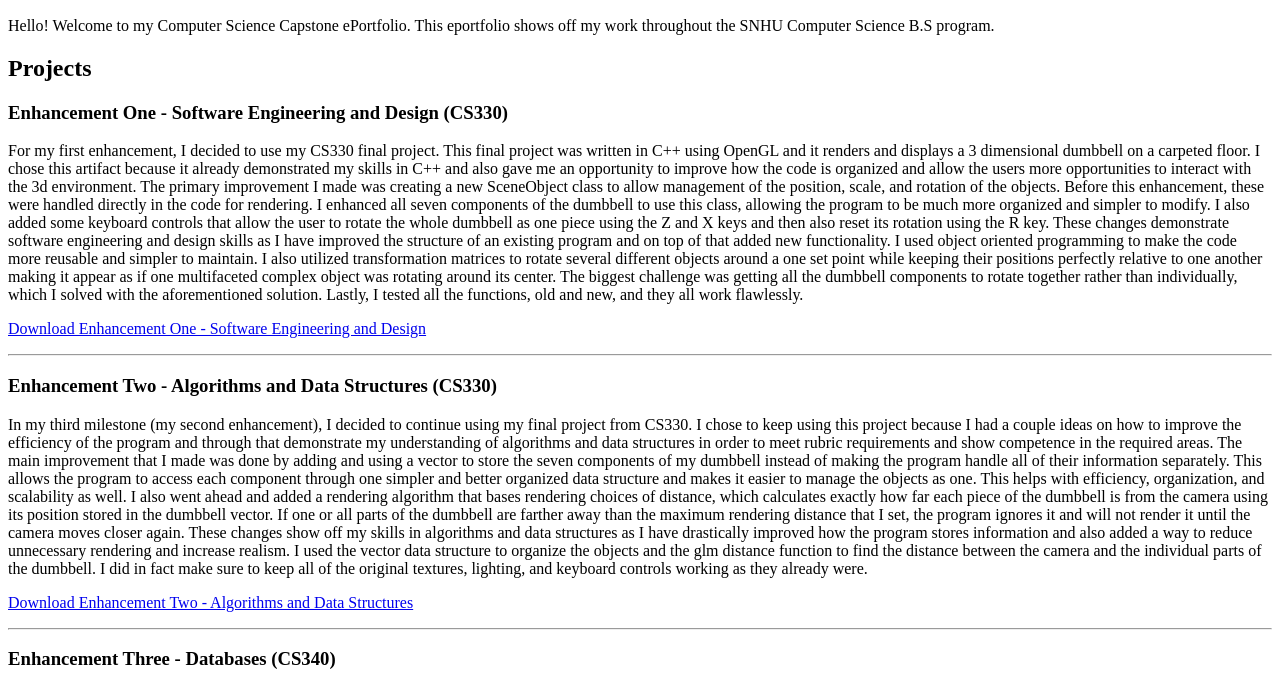
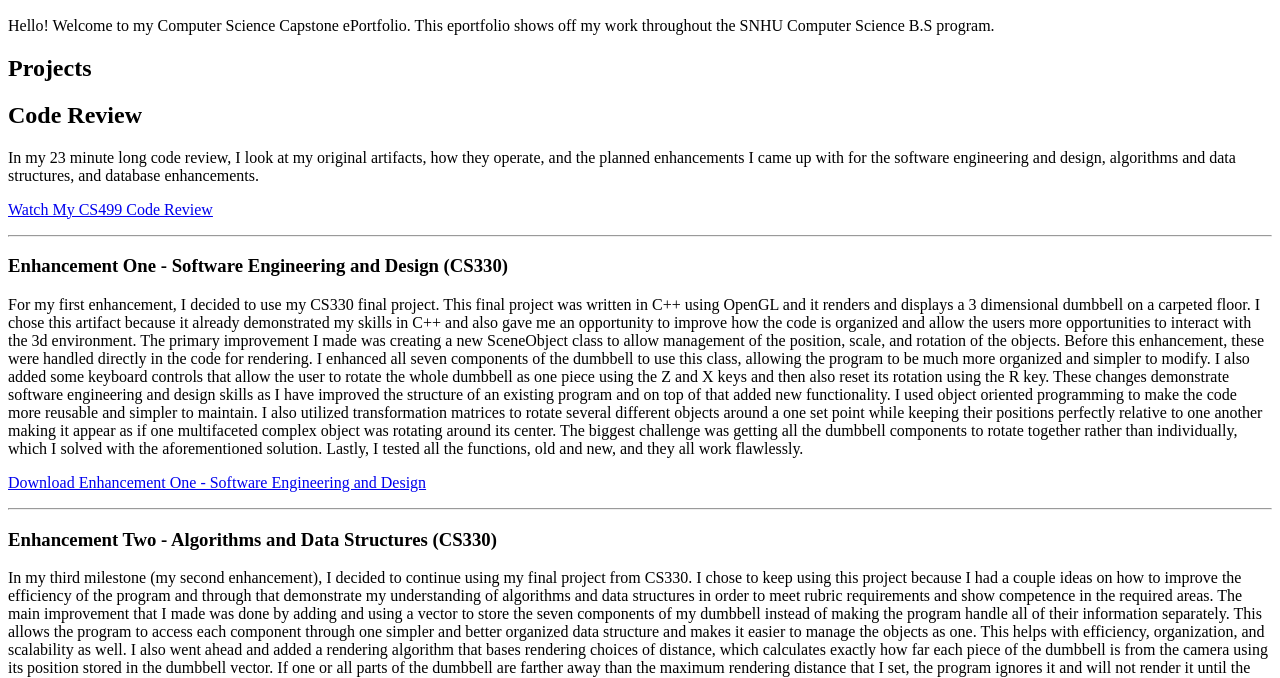
Before and after one commit to 6185jcaron/caron-snhu-cs499-eportfolio, a plain HTML site: page index.html in a window 1280 px wide. Shown: the part 110-788 px from the top of the page. Drawn offline with Linux system fonts and the light colour scheme.

Commit message:
Update index.html

```diff
--- a/index.html
+++ b/index.html
@@ -17,6 +17,21 @@
 
     <h2>Projects</h2>
 
+    <h2>Code Review</h2>
+    <p>
+        In my 23 minute long code review, I look at my original artifacts,
+        how they operate, and the planned enhancements I came up with for
+        the software engineering and design, algorithms and data structures,
+        and database enhancements.
+    </p>
+
+<p>
+    <a href="https://youtu.be/pH_-m9U-SVA" target="_blank">
+        Watch My CS499 Code Review
+    </a>
+</p>
+
+<hr>
     <h3>Enhancement One - Software Engineering and Design (CS330)</h3>
     <p>
         For my first enhancement, I decided to use my CS330 final project.
```
